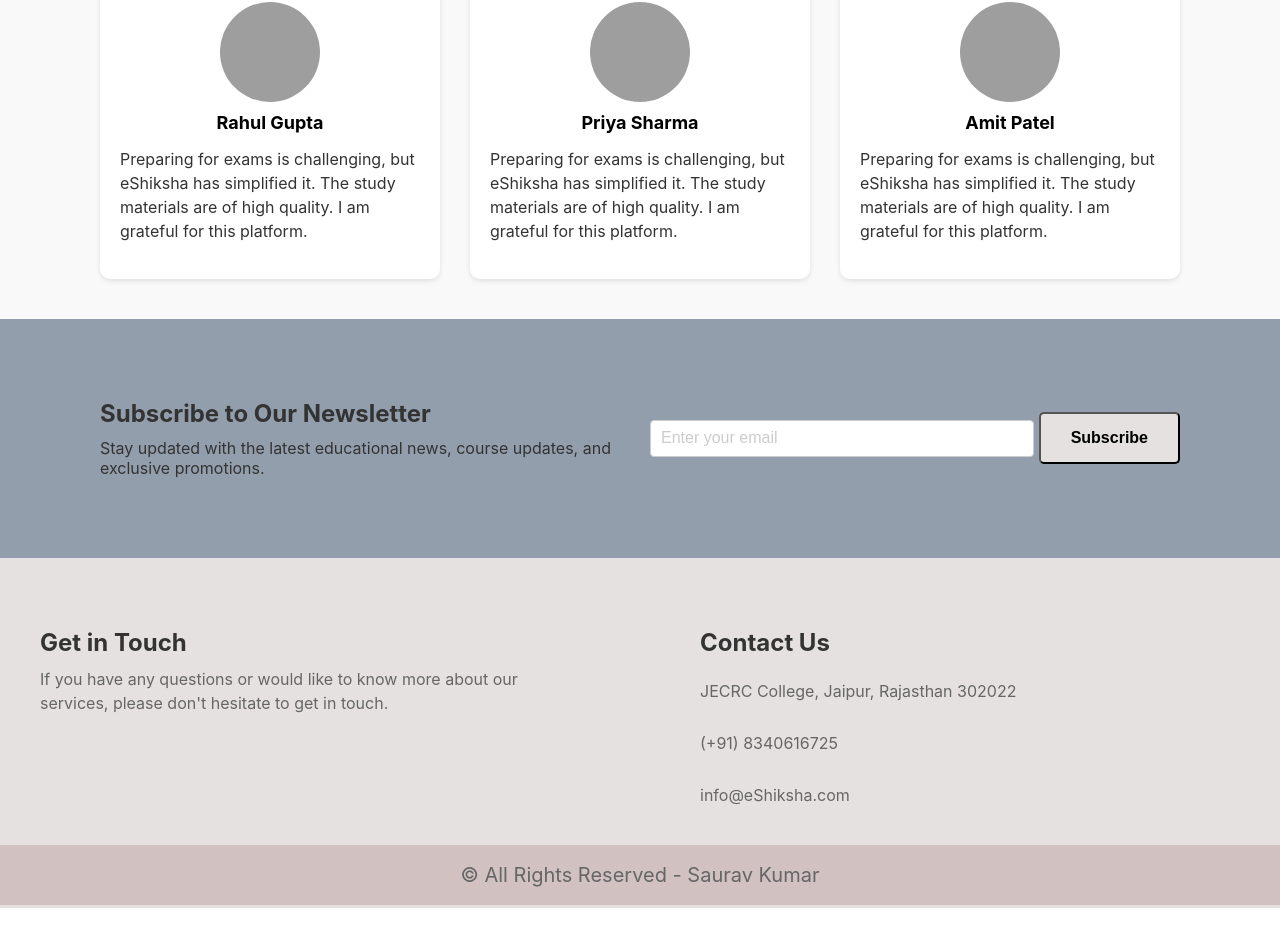
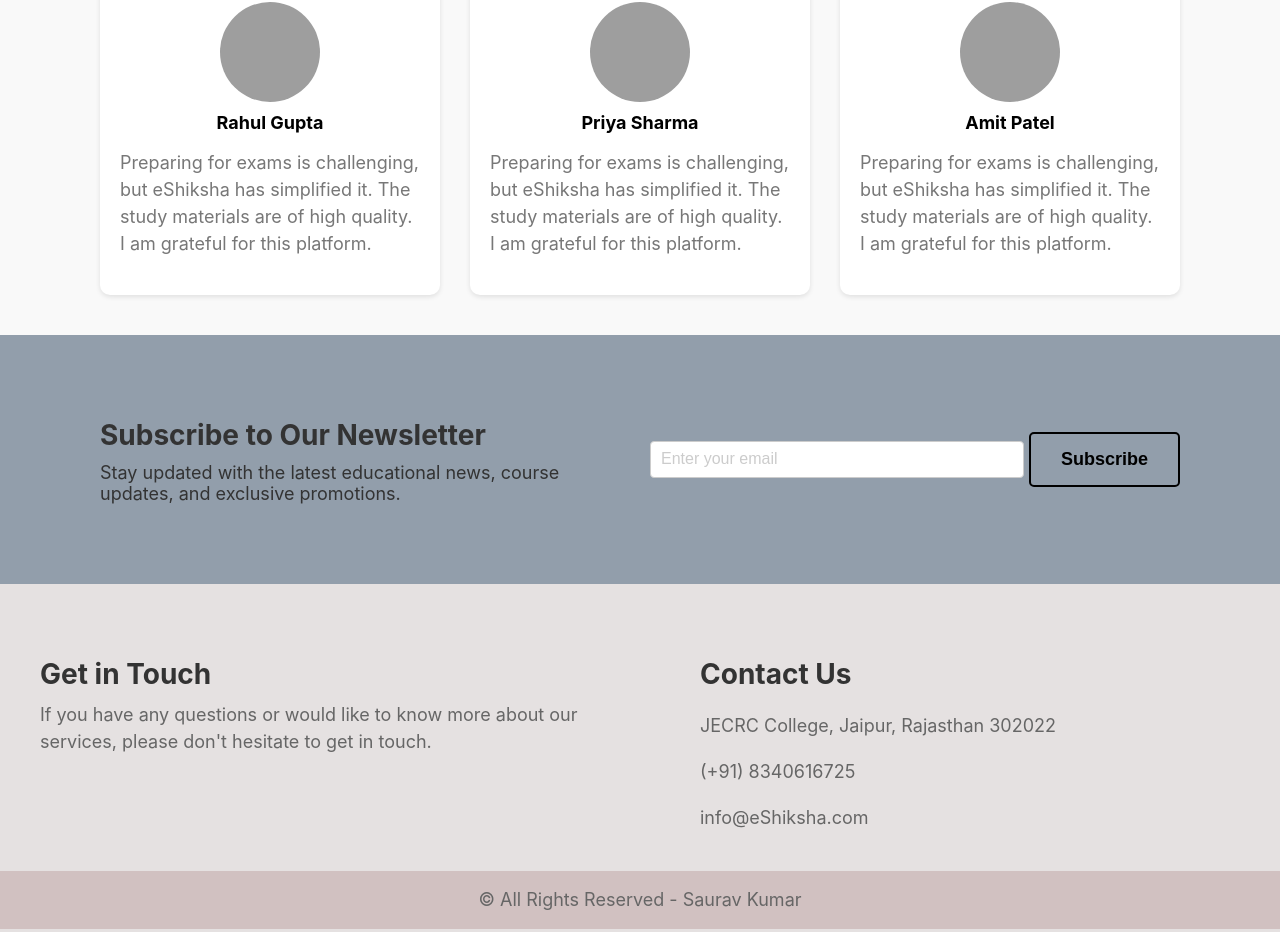
Before and after one commit to saurav1207/eShiksha, a React (Create React App) app: page / in a window 1280 px wide. Shown: the part 1731-2663 px from the top of the page. Before the commit the page ends 2639 px from the top, so only its background shows below. Built offline with nearby package versions, Linux system fonts and the light colour scheme; grey boxes are pictures that could not be loaded.

Commit message:
Updated Code

```diff
--- a/src/components/Newsletter.js
+++ b/src/components/Newsletter.js
@@ -31,7 +31,6 @@ const Newsletter = () => {
         return regex.test(email);
     };
 
-
     return (
         <section className="newsletter">
             <div className="newsletter-content">
@@ -60,6 +59,6 @@ const Newsletter = () => {
             </div>
         </section>
     )
-}
+};
 
 export default Newsletter
--- a/src/components/Testimonial.js
+++ b/src/components/Testimonial.js
@@ -25,6 +25,7 @@ const testimonials = [
   },
 ];
 
+
 const Testimonials = () => {
   return (
     <section className="testimonials">
--- a/src/styles/About.css
+++ b/src/styles/About.css
@@ -23,10 +23,10 @@
 
 .About-text p {
     font-size: 18px;
+    color: #777;
     line-height: 1.5;
     margin-bottom: 20px;
 }
-
 
 .About-image img {
     border-radius: 5px;
--- a/src/styles/CallToAction.css
+++ b/src/styles/CallToAction.css
@@ -38,6 +38,6 @@
 
 .cta-button:hover {
   background-color: rgb(80, 80, 186);
-  color: black;
+  cursor: pointer;
   text-decoration: none;
 }
--- a/src/styles/Course.css
+++ b/src/styles/Course.css
@@ -6,11 +6,11 @@
 /* Style for the search input */
 .search-bar {
   width: 50%;
-  margin-left: 25%;
+  margin-left: 24%;
   padding: 15px;
   border: none;
   font-size: 18px;
-  color: #333;
+  color: #777;
   outline: none;
   transition: background-color 0.3s ease;
   margin-bottom: 20px;
@@ -27,10 +27,10 @@
 }
 
 .no-courses-message {
-  font-size: 20px;
+  font-size: 24px;
   font-weight: bold;
   text-align: center;
-  color: #666;
+  color: #777;
   margin-top: 20px;
 }
 
@@ -71,34 +71,34 @@
 }
 
 .course-title {
-  font-size: 24px;
+  font-size: 28px;
   font-weight: 700;
   margin-bottom: 10px;
 }
 
 .course-description {
-  font-size: 16px;
+  font-size: 18px;
+  color: #777;
+  line-height: 1.5;
   margin-bottom: 20px;
   text-align: justify;
 }
 
 .course-button {
   display: inline-block;
-  background-color: rgb(229, 225, 225);
+  background-color: transparent;
   color: black;
-  font-size: 16px;
-  font-weight: 600;
+  font-size: 18px;
+  font-weight: bold;
+  border: 2px solid black;
   text-decoration: none;
   padding: 12px 20px;
-  border-radius: 4px;
+  border-radius: 5px;
   transition: background-color 0.2s ease-in-out;
-}
-
-.course-details a {
-  text-decoration: none;
 }
 
 .course-button:hover {
   background-color: rgb(80, 80, 186);
   cursor: pointer;
+  text-decoration: none;
 }
--- a/src/styles/Footer.css
+++ b/src/styles/Footer.css
@@ -19,14 +19,14 @@
 
 .footer-heading {
     color: #333;
-    font-size: 24px;
+    font-size: 28px;
     font-weight: 700;
     margin-bottom: 10px;
 }
 
 .footer-text {
     color: #666;
-    font-size: 16px;
+    font-size: 18px;
     line-height: 1.5;
     margin-bottom: 20px;
 }
@@ -39,12 +39,11 @@
 .footer-list-item {
     display: flex;
     align-items: center;
-    margin-bottom: 10px;
 }
 
 .footer-item-text {
     color: #666;
-    font-size: 16px;
+    font-size: 18px;
     line-height: 1;
 }
 
@@ -54,6 +53,6 @@
     background-color: rgb(209, 193, 193);
     padding: 20px;
     color: #666;
-    font-size: 20px;
+    font-size: 18px;
     line-height: 1;
 }
--- a/src/styles/Marquee.css
+++ b/src/styles/Marquee.css
@@ -6,7 +6,7 @@
 
 .marquee p {
     margin: 10px 0;
-    line-height: 1.4;
+    line-height: 1.5;
 }
 
 .color-text {
--- a/src/styles/Newsletter.css
+++ b/src/styles/Newsletter.css
@@ -54,10 +54,11 @@
 .newsletter-button {
     display: inline-block;
     padding: 15px 30px;
-    background-color: rgb(229, 225, 225);
+    background-color: transparent;
     cursor: pointer;
     color: black;
-    font-size: 16px;
+    font-size: 18px;
+    border: 2px solid black;
     font-weight: bold;
     text-decoration: none;
     border-radius: 5px;
@@ -66,16 +67,18 @@
 
 .newsletter-button:hover {
     background-color: rgb(80, 80, 186);
+    cursor: pointer;
+    text-decoration: none;
 }
 
 .newsletter-title {
-    font-size: 24px;
+    font-size: 28px;
     font-weight: 700;
     margin-bottom: 10px;
 }
 
 .newsletter-description {
-    font-size: 16px;
+    font-size: 18px;
     margin-bottom: 20px;
 }
 
--- a/src/styles/Opportunities.css
+++ b/src/styles/Opportunities.css
@@ -32,7 +32,7 @@
 .sidebar-menu a {
   text-decoration: none;
   color: #fff;
-  font-size: 16px;
+  font-size: 20px;
   display: block;
   transition: color 0.3s ease-in-out;
 }
--- a/src/styles/Service.css
+++ b/src/styles/Service.css
@@ -46,13 +46,16 @@
 }
 
 .Service-text h1 {
-  font-size: 24px;
+  font-size: 28px;
   font-weight: bold;
   color: #333;
 }
 
 .Service-text p {
   margin-bottom: 20px;
+  margin-right: 15px;
   color: #777;
   text-align: justify;
+  font-size: 18px;
+  line-height: 1.5;
 }
--- a/src/styles/Testimonial.css
+++ b/src/styles/Testimonial.css
@@ -7,7 +7,7 @@
   .testimonials-title {
     margin-top: 0px;
     font-size: 28px;
-    font-weight: bold;
+    font-weight: 700;
     margin-bottom: 20px;
   }
 
@@ -55,13 +55,8 @@
     text-align: center;
   }
 
-  .testimonial-position {
-    font-size: 14px;
+  .testimonial-message {
+    font-size: 18px;
+    line-height: 1.5;
     color: #777;
   }
-
-  .testimonial-message {
-    font-size: 16px;
-    line-height: 1.5;
-    color: #333;
-  }
```
